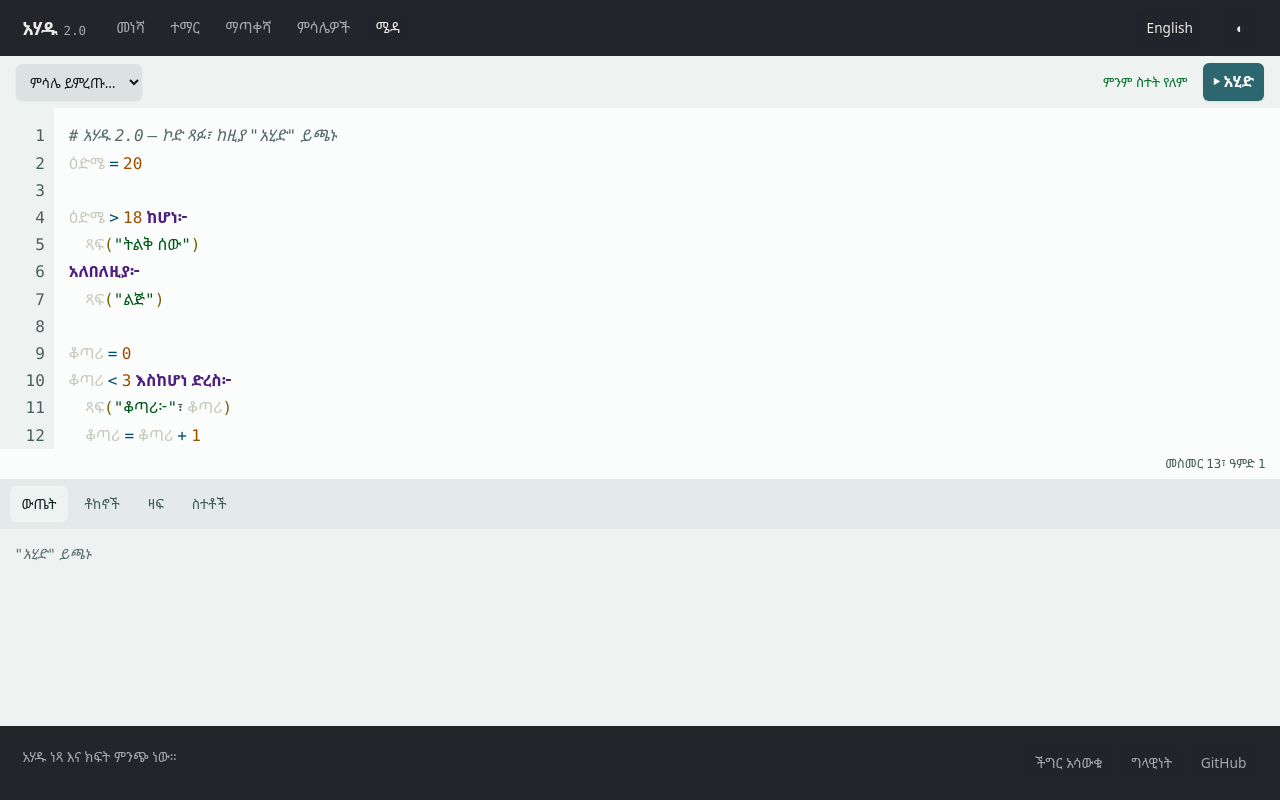
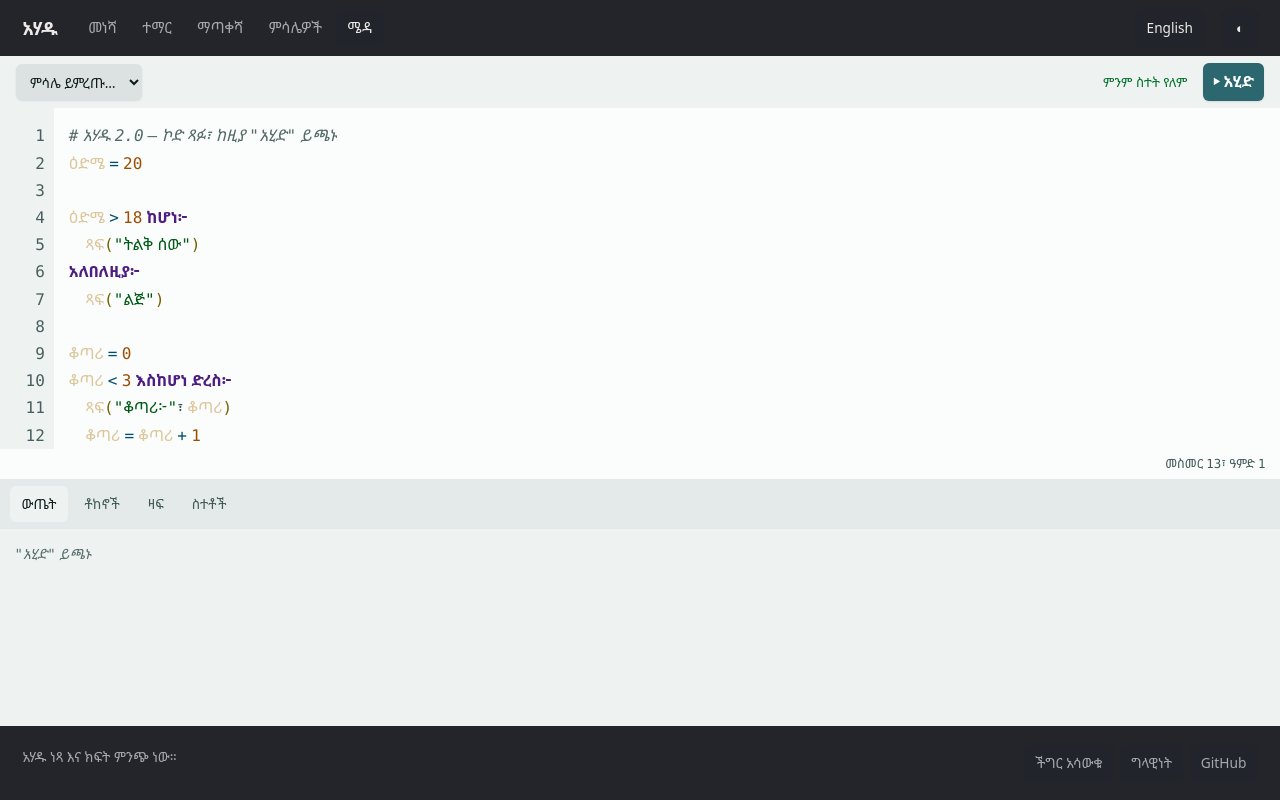
Before and after one commit to halemneh/ahadu-2, a website built with Vite: page tools/playground/index.html in a window 1280 px wide. Built offline with nearby package versions, Linux system fonts and the light colour scheme.

Commit message:
Name the language once, colour the code properly, and stop framing it in red
**The brand is always አሃዱ, with no version.** It was `s.siteName` on the
site, so it changed script with the language, while the playground hardcoded
the Amharic — the one page that cannot know its language until the script runs
was the only one that always got it right. The name of the language is not a
word to be translated. "2.0" is gone with it: a version number belongs in the
reference, not beside the name on every page.

**The focus ring is Sky Aqua, not the Tomato accent.** A ring is drawn around
whatever the keyboard is on, and the code editor is a box — so focusing it
drew an orange-red frame around the reader's program, which says "this is
wrong" long before it says "this is where you are". Red stays `--bad`, which
is what actually marks an error. This is also how the reference uses aqua: an
outlined secondary control beside a solid Tomato one.

Links take Sky Aqua too, and Tomato is kept for fills. Tomato points at the
thing to press; aqua points at the thing to read.

**The syntax ramp is its own palette now**, spread round the hue wheel rather
than drawn from the theme's five colours. Strings are green, comments a muted
sage — green rather than grey, so a comment reads as a comment and not as
dimmed code — identifiers a warm sand, literals violet, operators periwinkle.
Eight classes need eight hues, and a five-colour brand cannot supply them
without two classes sharing one.

The light ramp needed darkening by 10–20% across the board: its hardest
surface is a translucent layer over Parchment, which is lighter than I had
assumed, and eight of the token colours landed between 3.7 and 4.3 against
AA's 4.5. The audit found all eight.

No findings. 1818 tests, 204 snippets, smoke clean.

Co-Authored-By: Claude Opus 5 <noreply@anthropic.com>
Claude-Session: https://claude.ai/code/session_01TD1pmWb2K4WN1rKBxxeSYS

```diff
--- a/tools/playground/index.html
+++ b/tools/playground/index.html
@@ -31,7 +31,6 @@
     <header class="sitebar">
       <a class="brand" id="brand" href="/am/">
         <strong>አሃዱ</strong>
-        <span class="version">2.0</span>
       </a>
 
       <!-- Below 760px this is a drawer, opened by #menu (shared/menu.ts). -->
--- a/tools/shared/chrome.css
+++ b/tools/shared/chrome.css
@@ -65,10 +65,6 @@ body {
   font-size: 1.15rem;
 }
 
-.sitebar .version {
-  color: var(--bar-muted);
-  font-size: 0.78rem;
-}
 
 .sitebar .nav {
   display: flex;
--- a/tools/shared/tokens.css
+++ b/tools/shared/tokens.css
@@ -103,30 +103,40 @@
    * needs two values; this is the one that has to be readable.
    */
   --accent-text: #f4886f;
+  /* Links and quiet secondary text. Tomato fills; aqua points. */
+  --link: #74cdf0;
   /*
    * Solid, not translucent. A focus ring has to clear 3:1 against whatever it
    * lands on (WCAG 2.2 §1.4.11), and a translucent one cannot promise that:
    * it takes the colour of the surface beneath it.
    */
-  --ring: #f06449;
+  /*
+   * Focus is Sky Aqua, not the Tomato accent.
+   *
+   * A ring is drawn around whatever the keyboard is on, including the code
+   * editor — and an orange-red frame around a box of code reads as "this is
+   * wrong" before it reads as "this is where you are". Red is kept for `--bad`,
+   * which is what actually marks an error.
+   */
+  --ring: #5bc3eb;
   --bad: #ff7578;
   --good: #5cc26e;
 
   /* Syntax, on the ladder described above. */
-  --id: #c7cabb;
-  --kw: #f4917a;
+  --id: #dcc79b;
+  --kw: #ff7f61;
   --type: #5bc3eb;
-  --lit: #eca0d4;
-  --num: #edc77f;
-  --str: #aed083;
-  --op: #8fd6ea;
-  --punct: #9ea093;
-  --comment: #a0a296;
+  --lit: #e695ff;
+  --num: #ffd073;
+  --str: #8fdc7a;
+  --op: #86bcff;
+  --punct: #9aa4ae;
+  --comment: #80ab93;
 
   /* Bracket nesting depth, cycling every three levels. */
-  --br0: #edc77f;
-  --br1: #dda2e6;
-  --br2: #6fb9d0;
+  --br0: #ffd073;
+  --br1: #e695ff;
+  --br2: #5bc3eb;
 
   --bad-wash: rgb(255 117 120 / 16%);
   --hot: rgb(3 209 190 / 22%);
@@ -222,23 +232,24 @@
 
   --accent: #b33d22;
   --accent-text: #9e3317;
-  --ring: #b33d22;
+  --link: #11627f;
+  --ring: #1d7fa6;
   --bad: #b8012f;
   --good: #006f29;
 
-  --id: #434537;
-  --kw: #9c3317;
-  --type: #15607c;
-  --lit: #7c2057;
-  --num: #754f00;
-  --str: #3b5a1c;
-  --op: #13556a;
-  --punct: #55574b;
-  --comment: #55574b;
+  --id: #6a4f1c;
+  --kw: #9c2a0c;
+  --type: #0a5a76;
+  --lit: #8a27b4;
+  --num: #6f4600;
+  --str: #135a25;
+  --op: #234e8d;
+  --punct: #565c63;
+  --comment: #345840;
 
-  --br0: #674b00;
-  --br1: #6f256a;
-  --br2: #18566a;
+  --br0: #6f4600;
+  --br1: #8a27b4;
+  --br2: #0a5a76;
 
   --bad-wash: rgb(184 1 47 / 10%);
   --hot: rgb(0 105 95 / 16%);
--- a/tools/site/theme/site.css
+++ b/tools/site/theme/site.css
@@ -67,7 +67,7 @@ body {
 }
 
 a {
-  color: var(--accent);
+  color: var(--link);
 }
 
 /*
@@ -186,7 +186,7 @@ a {
 }
 
 .lessons a[aria-current='page'] {
-  color: var(--accent);
+  color: var(--link);
   font-weight: 600;
 }
 
@@ -427,7 +427,7 @@ a {
 }
 
 .snip-open:hover {
-  color: var(--accent);
+  color: var(--link);
   text-decoration: underline;
 }
 
@@ -583,7 +583,7 @@ details.answer summary {
   align-items: center;
   min-height: 2.25rem;
   cursor: pointer;
-  color: var(--accent-text);
+  color: var(--link);
   font-size: 0.95rem;
 }
 
```
Also changed, not shown: tools/site/build/layout.ts.
